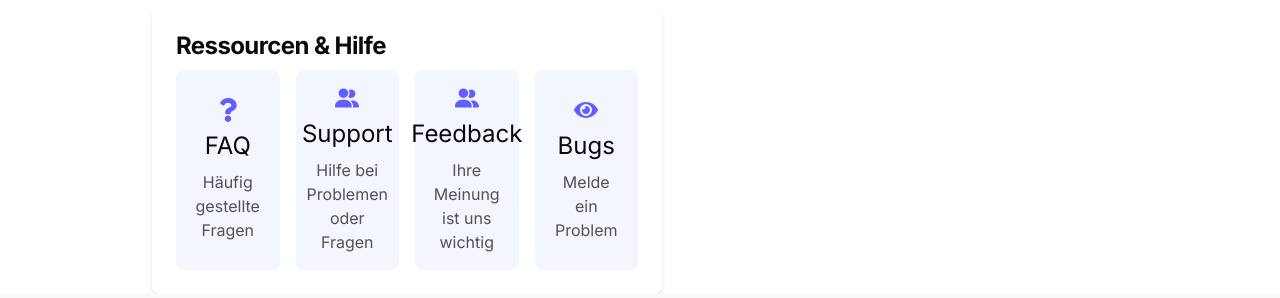
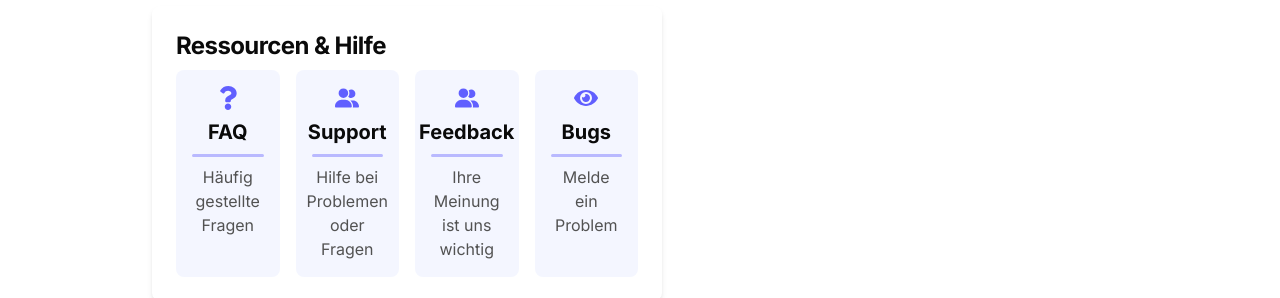
Before and after one commit to Factorium1/pulse, a Next.js app in the folder apps/web/: page /home in a window 1280 px wide. Shown: the part 842-1140 px from the top of the page. Built offline with nearby package versions, Linux system fonts and the light colour scheme; no server answers.

Commit message:
style: border and font

```diff
--- a/apps/web/src/components/ui/ressource-card.tsx
+++ b/apps/web/src/components/ui/ressource-card.tsx
@@ -12,10 +12,14 @@ const RessourceCard = ({
   link: string
 }) => {
   return (
-    <Link href={link} className="bg-indigo-200/20 rounded-lg flex-center flex-col p-4 gap-2">
+    <Link
+      href={link}
+      className="bg-indigo-200/20 rounded-lg flex justify-start items-center flex-col p-4 gap-2"
+    >
       <Icon className="text-indigo-500 text-2xl" />
-      <p className="text-2xl">{title}</p>
-      <p className="text-neutral-600 text-semibold text-center">{description}</p>
+      <p className="text-xl font-bold">{title}</p>
+      <div className="border-b border-2 w-full !border-indigo-500/40 rounded-full"></div>
+      <p className="text-neutral-600 text-semibold text-center text-md">{description}</p>
     </Link>
   )
 }
```
